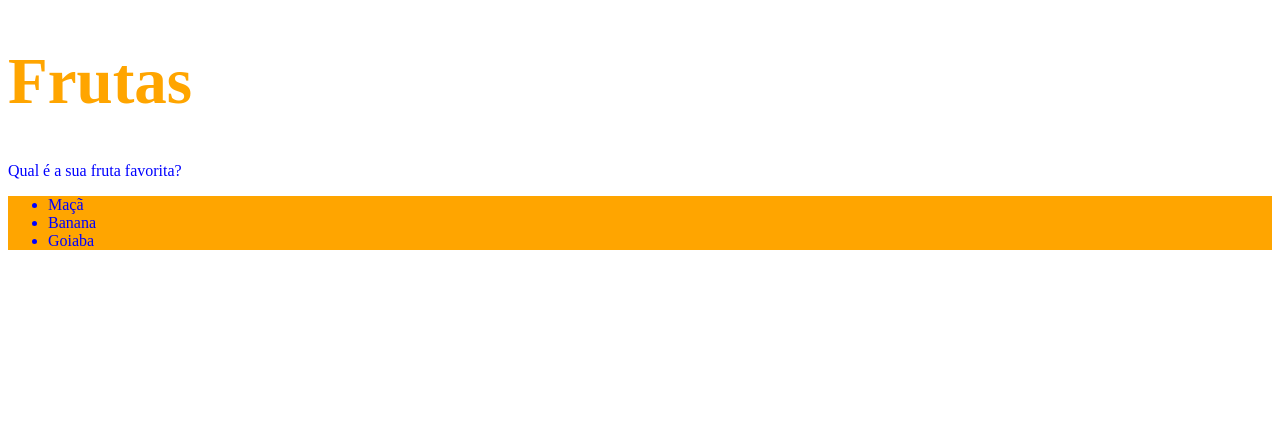
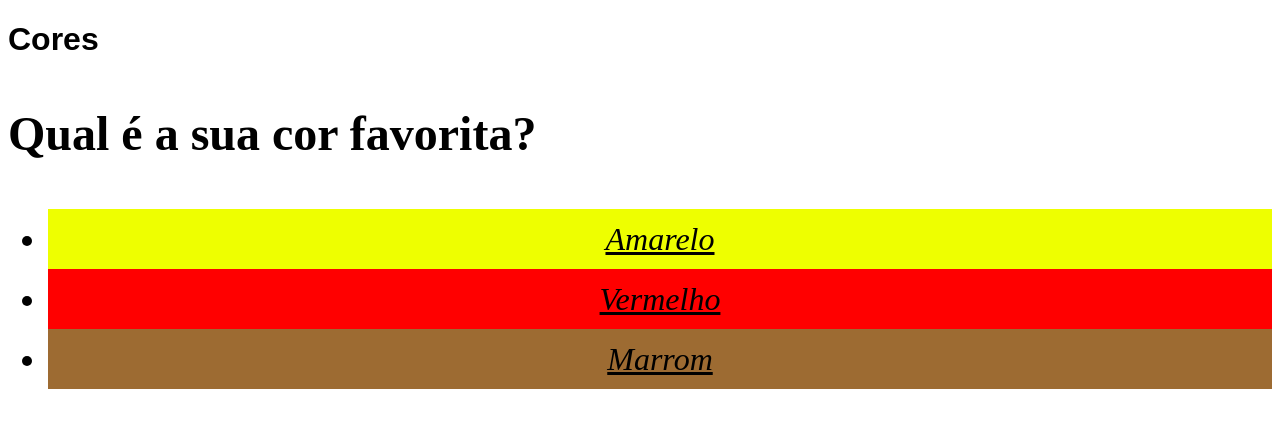
Before and after one commit to Henriquemachad/HenriqueMachad.github.io, a plain HTML site: page index2.html in a window 1280 px wide. Drawn offline with Linux system fonts and the light colour scheme.

Commit message:
atividades novas

```diff
--- a/index2.html
+++ b/index2.html
@@ -1,31 +1,69 @@
 <!DOCTYPE html>
+
 <html lang="pt-br">
+
   <head>
+
     <meta charset="UTF-8">
+
     <title>HTML</title>
+
     <style>
         h1{
-            font-size: 65px;
-        color: orange;
+            font-family: sans-serif;
         }
-        .tag{
-            background-color: orange;
+        p{
+            font-weight: 600;
         }
-        p  {
-            color: blue;
-        }
-        #gta{
-            color: blue;
-        }
+    body{
+        font-size: 16px;
+    }
+    p{
+        font-size: 3em;
+    }
+    li {
+
+font-style: italic;
+
+line-height: 60px;
+
+text-align: center;
+
+text-decoration: underline;
+
+
+font-size: 2em;
+
+}
+    .um{
+        background-color: rgb(238, 255, 0);
+    }
+    .dois{
+        background-color: red;
+    }
+    .três{
+        background-color:rgb(157, 107, 50);
+    }
     </style>
+
   </head>
+
   <body>
-    <h1 >Frutas</h1>
-    <p id="gta">Qual é a sua fruta favorita?</p>
-    <ul class="tag" id="gta">
-      <li>Maçã</li>
-      <li>Banana</li>
-      <li>Goiaba</li>
+
+    <h1>Cores</h1>
+
+    <p>Qual é a sua cor favorita?</p>
+
+    <ul>
+
+      <li class="um">Amarelo</li>
+
+      <li class="dois">Vermelho</li>
+
+      <li class="três">Marrom</li>
+
     </ul>
+
   </body>
+
 </html>
```
